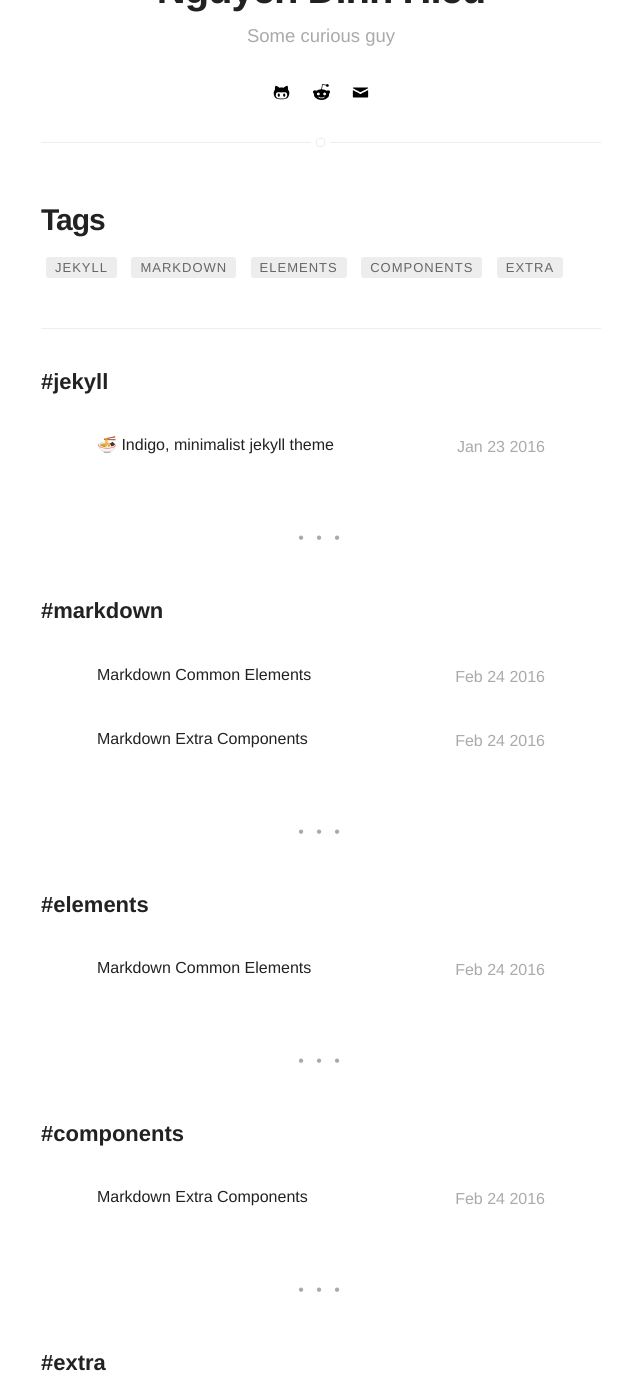
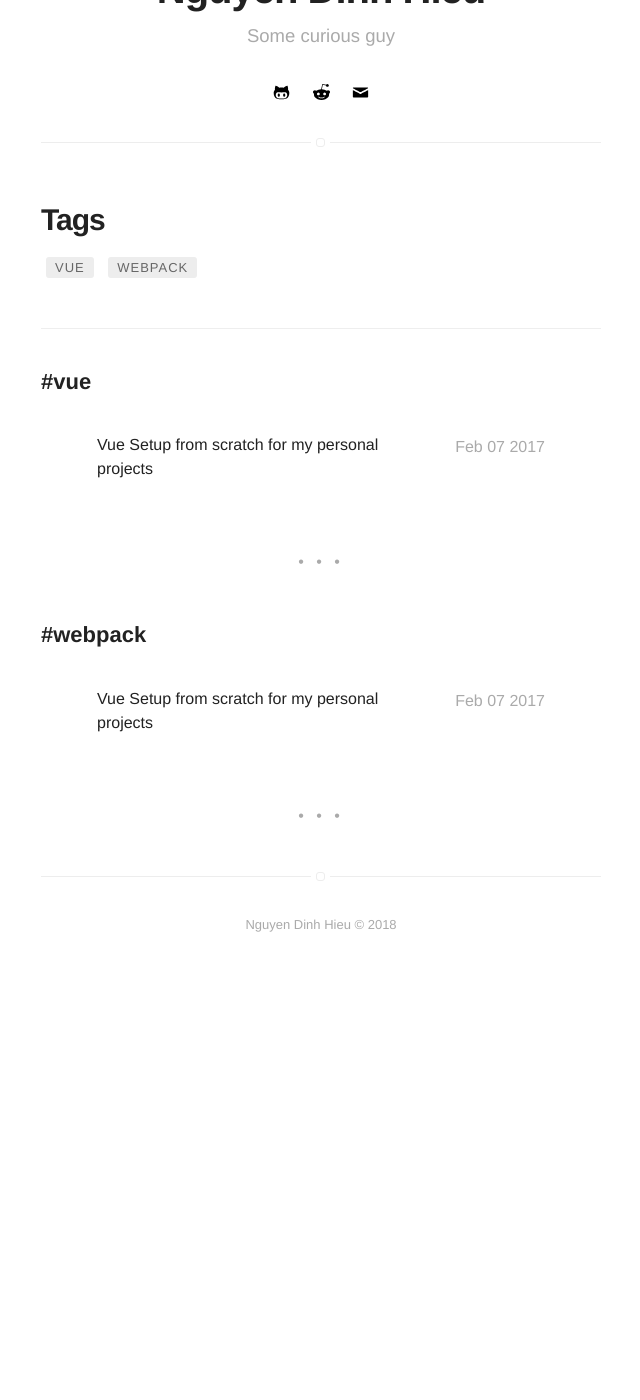
Before and after one commit to shelune/shelune.github.io, a Jekyll site: the page built from tags.html, in a window 1280 px wide and 1400 px high, scrolled down 312 px. Shown: the whole window, without its empty margins (319-959 px from the left). Built offline with Jekyll 4.4.1, drawn with Linux system fonts in a browser that asks for light colours; emoji names are drawn with the system emoji font; after the commit the page ends 1284 px from its top, so only the background shows below that; part of the change alters nothing that is shown; some of the changed text lies outside the part shown.

Commit message:
add a new post about vue setup

````diff
--- a/_config.yml
+++ b/_config.yml
@@ -53,18 +53,11 @@ reddit: shelune
 email: em.hieunguyen@gmail.com
 
 authors:
-    johndoe:
-        name: John Doe
-        bio: A Man who travels the world eating noodles
+    shel:
+        name: Nguyen Dinh Hieu
+        bio: A curious guy
         external-image: false
-        picture: assets/images/profile.jpg
-        twitter: johndoe
-    jamesfoster:
-        name: James Foster
-        bio: A Man who develops software with coffee
-        external-image: false
-        picture: assets/images/james.jpg
-        twitter: jamesfoster
+        picture: assets/images/avatar.png
 
 # do you want a larger site? change the option below
 # options: [normal, large] | default: normal
--- a/_posts/2015-02-24-markdown-extra-components.markdown
+++ /dev/null
@@ -1,197 +0,0 @@
----
-title: "Markdown Extra Components"
-layout: post
-date: 2016-02-24 22:48
-image: /assets/images/markdown.jpg
-headerImage: false
-tag:
-- markdown
-- components
-- extra
-category: blog
-author: jamesfoster
-description: Markdown summary with different options
-# jemoji: '<img class="emoji" title=":ramen:" alt=":ramen:" src="https://assets.github.com/images/icons/emoji/unicode/1f35c.png" height="20" width="20" align="absmiddle">'
----
-
-## Summary:
-
-You can pick as item to see how to apply in markdown.
-
-#### Especial Elements
-- [Evidence](#evidence)
-- [Side-by-Side](#side-by-side)
-- [Star](#star)
-- [Especial Breaker](#especial-breaker)
-- [Spoiler](#spoiler)
-
-#### External Elements
-- [Gist](#gist)
-- [Codepen](#codepen)
-- [Slideshare](#slideshare)
-- [Videos](#videos)
-
----
-
-## Evidence
-
-You can try the evidence!
-
-<span class="evidence">Paragraphs can be written like so. A paragraph is the basic block of Markdown. A paragraph is what text will turn into when there is no reason it should become anything else.</span>
-
-{% highlight html %}
-<span class="evidence">Paragraphs can be written like so. A paragraph is the basic block of Markdown. A paragraph is what text will turn into when there is no reason it should become anything else.</span>
-{% endhighlight %}
-
----
-
-## Side-by-side
-
-Like the [Medium](https://medium.com/) component.
-
-**Image** on the left and **Text** on the right:
-
-{% highlight html %}
-<div class="side-by-side">
-    <div class="toleft">
-        <img class="image" src="{{ site.url }}/{{ site.picture }}" alt="Alt Text">
-        <figcaption class="caption">Photo by John Doe</figcaption>
-    </div>
-
-    <div class="toright">
-        <p>Lorem ipsum dolor sit amet, consectetur adipisicing elit, sed do eiusmod tempor incididunt ut labore et dolore magna aliqua. Ut enim ad minim veniam, quis nostrud exercitation ullamco laboris nisi ut aliquip ex ea commodo consequat. Duis aute irure dolor in reprehenderit in voluptate velit esse cillum dolore eu fugiat nulla pariatur. Excepteur sint occaecat cupidatat non proident, sunt in culpa qui officia deserunt mollit anim id est laborum.</p>
-    </div>
-</div>
-{% endhighlight %}
-
-<div class="side-by-side">
-    <div class="toleft">
-        <img class="image" src="{{ site.url }}/{{ site.picture }}" alt="Alt Text">
-        <figcaption class="caption">Photo by John Doe</figcaption>
-    </div>
-
-    <div class="toright">
-        <p>Lorem ipsum dolor sit amet, consectetur adipisicing elit, sed do eiusmod tempor incididunt ut labore et dolore magna aliqua. Ut enim ad minim veniam, quis nostrud exercitation ullamco laboris nisi ut aliquip ex ea commodo consequat. Duis aute irure dolor in reprehenderit in voluptate velit esse cillum dolore eu fugiat nulla pariatur. Excepteur sint occaecat cupidatat non proident, sunt in culpa qui officia deserunt mollit anim id est laborum.</p>
-    </div>
-</div>
-
-**Text** on the left and **Image** on the right:
-
-{% highlight html %}
-<div class="side-by-side">
-    <div class="toleft">
-        <p>Lorem ipsum dolor sit amet, consectetur adipisicing elit, sed do eiusmod tempor incididunt ut labore et dolore magna aliqua. Ut enim ad minim veniam, quis nostrud exercitation ullamco laboris nisi ut aliquip ex ea commodo consequat. Duis aute irure dolor in reprehenderit in voluptate velit esse cillum dolore eu fugiat nulla pariatur. Excepteur sint occaecat cupidatat non proident, sunt in culpa qui officia deserunt mollit anim id est laborum.</p>
-    </div>
-
-    <div class="toright">
-        <img class="image" src="{{ site.url }}/{{ site.picture }}" alt="Alt Text">
-        <figcaption class="caption">Photo by John Doe</figcaption>
-    </div>
-</div>
-{% endhighlight %}
-
-<div class="side-by-side">
-    <div class="toleft">
-        <p>Lorem ipsum dolor sit amet, consectetur adipisicing elit, sed do eiusmod tempor incididunt ut labore et dolore magna aliqua. Ut enim ad minim veniam, quis nostrud exercitation ullamco laboris nisi ut aliquip ex ea commodo consequat. Duis aute irure dolor in reprehenderit in voluptate velit esse cillum dolore eu fugiat nulla pariatur. Excepteur sint occaecat cupidatat non proident, sunt in culpa qui officia deserunt mollit anim id est laborum.</p>
-    </div>
-
-    <div class="toright">
-        <img class="image" src="{{ site.url }}/{{ site.picture }}" alt="Alt Text">
-        <figcaption class="caption">Photo by John Doe</figcaption>
-    </div>
-</div>
-
----
-
-## Star
-
-You can give evidence to a post. Just add the tag to the markdown file.
-
-{% highlight raw %}
-star: true
-{% endhighlight %}
-
----
-
-## Especial Breaker
-
-You can add a especial *hr* to your text.
-
-{% highlight html %}
-<div class="breaker"></div>
-{% endhighlight %}
-
-<div class="breaker"></div>
-
----
-
-## Spoiler
-
-You can add an especial hidden content that appears on hover.
-
-{% highlight html %}
-<div class="spoiler"><p>your content</p></div>
-{% endhighlight %}
-
-<div class="spoiler"><p>Lorem ipsum dolor sit amet, consectetur adipisicing elit, sed do eiusmod tempor incididunt ut labore et dolore magna aliqua. Ut enim ad minim veniam, quis nostrud exercitation ullamco laboris nisi ut aliquip ex ea commodo consequat. Duis aute irure dolor in reprehenderit in voluptate velit esse cillum dolore eu fugiat nulla pariatur. Excepteur sint occaecat cupidatat non proident, sunt in culpa qui officia deserunt mollit anim id est laborum.</p></div>
-
----
-
-## Gist
-
-You can add Gists from github.
-
-{% highlight raw %}
-{ % gist sergiokopplin/91ff4220480727b47224245ee2e9c291 % }
-{% endhighlight %}
-
-{% gist sergiokopplin/91ff4220480727b47224245ee2e9c291 %}
-
----
-
-## Codepen
-
-You can add Pens from Codepen.
-
-{% highlight html %}
-<p data-height="268" data-theme-id="0" data-slug-hash="gfdDu" data-default-tab="result" data-user="chriscoyier" class='codepen'>
-    See the Pen <a href='http://codepen.io/chriscoyier/pen/gfdDu/'>Crappy Recreation of the Book Cover of *The Flame Alphabet*</a> by Chris Coyier (<a href='http://codepen.io/chriscoyier'>@chriscoyier</a>) on <a href='http://codepen.io'>CodePen</a>.
-</p>
-<script async src="//assets.codepen.io/assets/embed/ei.js"></script>
-{% endhighlight %}
-
-<p data-height="268" data-theme-id="0" data-slug-hash="gfdDu" data-default-tab="result" data-user="chriscoyier" class='codepen'>See the Pen <a href='http://codepen.io/chriscoyier/pen/gfdDu/'>Crappy Recreation of the Book Cover of *The Flame Alphabet*</a> by Chris Coyier (<a href='http://codepen.io/chriscoyier'>@chriscoyier</a>) on <a href='http://codepen.io'>CodePen</a>.</p>
-<script async src="//assets.codepen.io/assets/embed/ei.js"></script>
-
----
-
-## Slideshare
-
-Add your presentations here!
-
-{% highlight html %}
-<iframe src="//www.slideshare.net/slideshow/embed_code/key/hqDhSJoWkrHe7l" width="560" height="310" frameborder="0" marginwidth="0" marginheight="0" scrolling="no" style="border:1px solid #CCC; border-width:1px; margin-bottom:5px; max-width: 100%;" allowfullscreen> </iframe>
-{% endhighlight %}
-
-<iframe src="//www.slideshare.net/slideshow/embed_code/key/hqDhSJoWkrHe7l" width="560" height="310" frameborder="0" marginwidth="0" marginheight="0" scrolling="no" style="border:1px solid #CCC; border-width:1px; margin-bottom:5px; max-width: 100%;" allowfullscreen> </iframe>
-
----
-
-## Videos
-
-Do you want some videos? Youtube, Vimeo or Vevo? Copy the embed code and paste on your post!
-
-**Example**
-
-{% highlight html %}
-<iframe width="560" height="310" src="https://www.youtube.com/embed/r7XhWUDj-Ts" frameborder="0" allowfullscreen></iframe>
-{% endhighlight %}
-
-<iframe width="560" height="310" src="https://www.youtube.com/embed/r7XhWUDj-Ts" frameborder="0" allowfullscreen></iframe>
-
-[1]: http://daringfireball.net/projects/markdown/
-[2]: http://www.fileformat.info/info/unicode/char/2163/index.htm
-[3]: http://www.markitdown.net/
-[4]: http://daringfireball.net/projects/markdown/basics
-[5]: http://daringfireball.net/projects/markdown/syntax
-[6]: http://kune.fr/wp-content/uploads/2013/10/ghost-blog.jpg
--- a/_posts/2016-01-23-indigo-jekyll-theme.markdown
+++ /dev/null
@@ -1,35 +0,0 @@
----
-title: ":ramen: Indigo, minimalist jekyll theme"
-layout: post
-date: 2016-01-23 22:10
-tag: jekyll
-image: https://koppl.in/indigo/assets/images/jekyll-logo-light-solid.png
-headerImage: true
-projects: true
-hidden: true # don't count this post in blog pagination
-description: "This is a simple and minimalist template for Jekyll for those who likes to eat noodles."
-category: project
-author: johndoe
-externalLink: false
----
-
-![Screenshot](https://raw.githubusercontent.com/sergiokopplin/indigo/gh-pages/assets/screen-shot.png)
-
-Example of project - Indigo Minimalist Jekyll Template - [Demo](http://sergiokopplin.github.io/indigo/). This is a simple and minimalist template for Jekyll for those who likes to eat noodles.
-
----
-
-What has inside?
-
-- Gulp
-- BrowserSync
-- Stylus
-- SVG
-- Travis
-- No JS
-- [98/100](https://developers.google.com/speed/pagespeed/insights/?url=http%3A%2F%2Fsergiokopplin.github.io%2Findigo%2F)
-
----
-
-[Check it out](http://sergiokopplin.github.io/indigo/) here.
-If you need some help, just [tell me](http://github.com/sergiokopplin/indigo/issues).
--- a/_posts/2016-02-24-markdown-common-elements.markdown
+++ /dev/null
@@ -1,220 +0,0 @@
----
-title: "Markdown Common Elements"
-layout: post
-date: 2016-02-24 22:44
-image: /assets/images/markdown.jpg
-headerImage: false
-tag:
-- markdown
-- elements
-star: true
-category: blog
-author: johndoe
-description: Markdown summary with different options
----
-
-## Summary:
-
-You can pick as item to see how to apply in markdown.
-
-### Comum Elements
-- [Basic formatting](#basic-formatting)
-- [Headings](#headings)
-- [Lists](#lists)
-- [Paragraph Modifiers](#paragraph-modifiers)
-- [Urls](#urls)
-- [Horizontal Rule](#horizontal-rule)
-- [Images](#images)
-- [Code](#code)
-
----
-
-## Basic formatting
-
-This note **demonstrates** some of what [Markdown][1] is *capable of doing*.
-
-And that's how to do it.
-
-{% highlight html %}
-This note **demonstrates** some of what [Markdown][some/link] is *capable of doing*.
-{% endhighlight %}
-
----
-
-## Headings
-
-There are six levels of headings. They correspond with the six levels of HTML headings. You've probably noticed them already in the page. Each level down uses one more hash character. But we are using just 4 of them.
-
-# Headings can be small
-
-## Headings can be small
-
-### Headings can be small
-
-#### Headings can be small
-
-{% highlight raw %}
-# Heading
-## Heading
-### Heading
-#### Heading
-{% endhighlight %}
-
----
-
-## Lists
-
-### Ordered list
-
-1. Item 1
-2. A second item
-3. Number 3
-
-{% highlight raw %}
-1. Item 1
-2. A second item
-3. Number 3
-{% endhighlight %}
-
-### Unordered list
-
-* An item
-* Another item
-* Yet another item
-* And there's more...
-
-{% highlight raw %}
-* An item
-* Another item
-* Yet another item
-* And there's more...
-{% endhighlight %}
-
----
-
-## Paragraph modifiers
-
-### Quote
-
-> Here is a quote. What this is should be self explanatory. Quotes are automatically indented when they are used.
-
-{% highlight raw %}
-> Here is a quote. What this is should be self explanatory.
-{% endhighlight raw %}
-
----
-
-## URLs
-
-URLs can be made in a handful of ways:
-
-* A named link to [Mark It Down][3].
-* Another named link to [Mark It Down](http://markitdown.net/)
-* Sometimes you just want a URL like <http://markitdown.net/>.
-
-{% highlight raw %}
-* A named link to [MarkItDown][3].
-* Another named link to [MarkItDown](http://markitdown.net/)
-* Sometimes you just want a URL like <http://markitdown.net/>.
-{% endhighlight %}
-
----
-
-## Horizontal rule
-
-A horizontal rule is a line that goes across the middle of the page.
-It's sometimes handy for breaking things up.
-
-{% highlight raw %}
----
-{% endhighlight %}
-
----
-
-## Images
-
-Markdown can also contain images. I'll need to add something here sometime.
-
-{% highlight raw %}
-![Markdowm Image][/image/url]
-{% endhighlight %}
-
-![Markdowm Image][6]
-
-*Figure Caption*?
-
-{% highlight raw %}
-![Markdowm Image][/image/url]
-<figcaption class="caption">Photo by John Doe</figcaption>
-{% endhighlight %}
-
-![Markdowm Image][6]
-<figcaption class="caption">Photo by John Doe</figcaption>
-
-*Bigger Images*?
-
-{% highlight raw %}
-![Markdowm Image][/image/url]{: class="bigger-image" }
-{% endhighlight %}
-
-![Markdowm Image][6]{: class="bigger-image" }
-
----
-
-## Code
-
-A HTML Example:
-
-{% highlight html %}
-<!DOCTYPE html>
-<html lang="en">
-<head>
-    <meta charset="UTF-8">
-    <title>Document</title>
-</head>
-<body>
-    <h1>Just a test</h1>
-</body>
-</html>
-{% endhighlight %}
-
-A CSS Example:
-
-{% highlight css %}
-pre {
-    padding: 10px;
-    font-size: .8em;
-    white-space: pre;
-}
-
-pre, table {
-    width: 100%;
-}
-
-code, pre, tt {
-    font-family: Monaco, Consolas, Inconsolata, monospace, sans-serif;
-    background: rgba(0,0,0,.05);
-}
-{% endhighlight %}
-
-A JS Example:
-
-{% highlight js %}
-// Sticky Header
-$(window).scroll(function() {
-
-    if ($(window).scrollTop() > 900 && !$("body").hasClass('show-menu')) {
-        $('#hamburguer__open').fadeOut('fast');
-    } else if (!$("body").hasClass('show-menu')) {
-        $('#hamburguer__open').fadeIn('fast');
-    }
-
-});
-{% endhighlight %}
-
-[1]: http://daringfireball.net/projects/markdown/
-[2]: http://www.fileformat.info/info/unicode/char/2163/index.htm
-[3]: http://www.markitdown.net/
-[4]: http://daringfireball.net/projects/markdown/basics
-[5]: http://daringfireball.net/projects/markdown/syntax
-[6]: http://kune.fr/wp-content/uploads/2013/10/ghost-blog.jpg
--- /dev/null
+++ b/_posts/2017-02-07-vue-setup.markdown
@@ -0,0 +1,73 @@
+---
+title: "Vue Setup from scratch for my personal projects"
+layout: post
+date: 2017-02-07 23:00
+tag:
+- vue
+- webpack
+image: https://vuejs.org/images/logo.png
+headerImage: false
+projects: true
+hidden: false # don't count this post in blog pagination
+description: "This is a basic setup for a running Vue.js project for future use (webpack 3.0 atm)."
+category: blog
+author: shelune
+externalLink: false
+---
+
+So my first few personal Vue projects were either generated from a webpack template or copied from a tutorial somewhere. This time I'm doing it from the beginning (with some recollections of how webpack works and some before-hand knowledge about how I would go with this particular project). This can be used as a reference in case I would come back for another Vue project and see how I desperate tried to make a Vue+Webpack thing run.
+
+I like [Vue](https://vuejs.org/). It's lightweighted and does its job well. Setting up though is a pain so previous times I just quickly grabbed a generator and get it over with. Let's see this time how I do it...
+
+# Before we start
+
+This article is gonna assume that I (most likely the readers too) have installed **nodejs** with **npm**. Besides, **webpack** should be installed too but that's optional since we're doing it from scratch.
+
+# Initiate the protocol!
+
+A basic `npm init -y` should do the trick (`-y` is a short-hand for yes-ing everything so I'd have a default project). Now we'll have `package.json` file up and running. I'll come back and add stuff to it later.
+
+Right now what we have is a casual
+```
+package.json
+```
+
+# Get webpack!
+
+Roll on to [Webpack](https://webpack.js.org). It will be the first to be installed as it processes everything we put into the project later. So:
+
+```npm i webpack webpack-dev-server --save```
+
+While I'm at it, I throw in **webpack-dev-server**, which is a very nice tool I came to know from before. It can start a **development server** with some cool *live-reload / hot-reload* features so we don't have to build and refresh everytime we add an apostrophe.  Now our *dependencies* inside `package.json` file should have something like:
+
+```
+"dependencies": {
+  "webpack": "^3.10.0",
+  "webpack-dev-server": "^2.9.7"
+}
+```
+
+Now that **webpack** is installed, let's go configure this webpack thingy! First thing to do is to create `webpack.config.js`. This is like `gulpfile.js` for **Gulp**, but we're dealing with the mighty **Webpack** here so it has to be that long of a name. So now our project folder should look like:
+```
+/node_modules
+package-lock.json
+package.json
+webpack.config.js
+```
+
+What goes into this config file then?
+
+# Some pre-thoughts
+
+Let's see what this bundling thing needs to work. So I'd go check out what I need to know about `webpack`. According to their page, there're **four** concepts to understand.
+
+- Entry
+- Output
+- Loaders
+- Plugins
+
+From what I understand then Webpack needs an **entry** so it knows where to begin its processes. Then it will need an **output** so it knows where to produce all the processed files. We'd have **loaders** where we'd tell Webpack to process files *other than Javascript* (e.g `.vue`, `.scss`, `.png`, etc.). Finally, there's **plugins** to deepen Webpack's ability to process files.
+
+<span class="evidence">So if I imagine this webpack building as a RPG character, **loaders** should help expand its skill tree, while **plugins** increase the adeptness of each skill.</span>
+
+---
````
Also changed, not shown: 1 other file.
